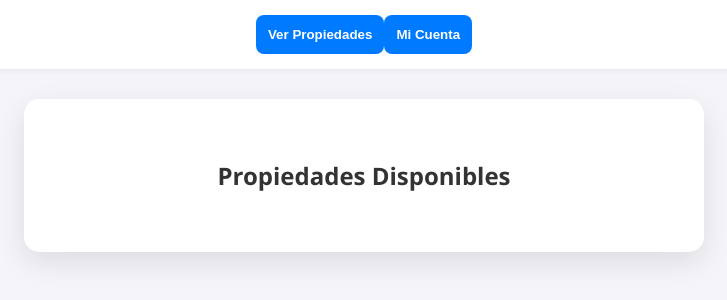
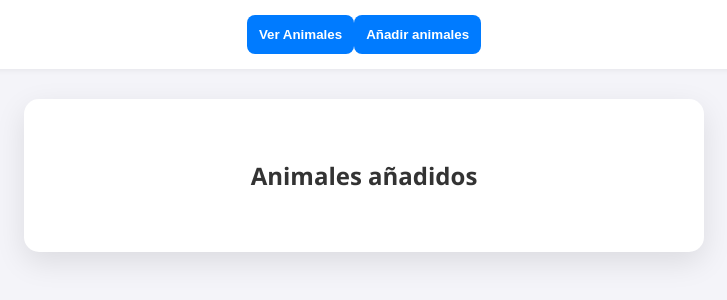
Before and after one commit to gabrieleliz/Animales, a plain HTML site: page index.html in a window 1280 px wide. Shown: the whole page, without its empty margins (276-1003 px from the left). Drawn offline with Linux system fonts and the light colour scheme.

Commit message:
Update index.html

```diff
--- a/index.html
+++ b/index.html
@@ -3,21 +3,21 @@
 <head>
     <meta charset="UTF-8">
     <meta name="viewport" content="width=device-width, initial-scale=1.0">
-    <title>INFO-Inmobiliaria</title>
+    <title>Animales</title>
     <link rel="stylesheet" href="style.css">
 </head>
 <body>
 
     <!-- Menú de navegación superior -->
     <nav class="main-nav">
-        <button onclick="mostrarSeccion('vista-publico')">Ver Propiedades</button>
-        <button onclick="mostrarSeccion('vista-login')">Mi Cuenta</button>
+        <button onclick="mostrarSeccion('vista-publico')">Ver Animales</button>
+        <button onclick="mostrarSeccion('vista-login')">Añadir animales</button>
     </nav>
 
     <div class="container">
         <!-- SECCIÓN 1: GALERÍA PÚBLICA -->
         <section id="vista-publico">
-            <h2>Propiedades Disponibles</h2>
+            <h2>Animales añadidos</h2>
             <div id="contenedor-propiedades" class="grid-propiedades">
                 <!-- Las casas aprobadas aparecen aquí -->
             </div>
```
